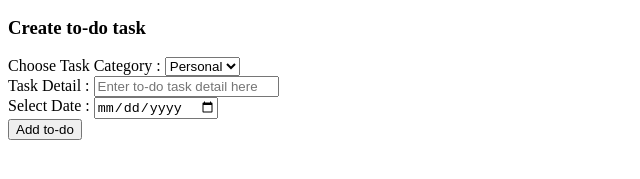
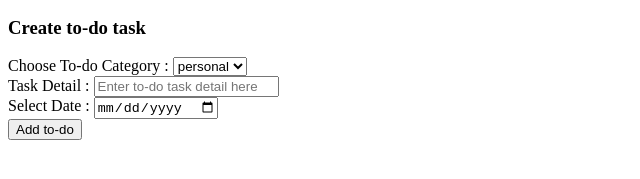
Before and after one commit to anwarmoazam/JS-Projects, a plain HTML site: page to-do.html in a window 1280 px wide. Shown: the part 405-584 px from the top of the page, 0-640 px from the left. Drawn offline with nearby package versions, Linux system fonts and the light colour scheme.

Commit message:
project to-do

```diff
--- a/to-do.html
+++ b/to-do.html
@@ -86,7 +86,7 @@
           <h3>Create to-do task</h3>
           <form>
             <div class="form-group">
-              <label for="task-category">Choose Task Category : </label>
+              <label for="task-category">Choose To-do Category : </label>
               <select name="category" id="task-category"></select>
             </div>
             <div class="form-group">
--- a/to-do.js
+++ b/to-do.js
@@ -4,13 +4,63 @@ let taskDetail = document.getElementById('task-detail');
 let taskDate = document.getElementById('task-date');
 let addToDoBtn = document.getElementById('addToDo');
 
-const category = ["Personal","Work","Lecture","Other"];
 
-const toDoList = [];
-const dueToDoList = [];
-const doneToDoList = [];
+
+
+const toDoList = {
+    // category: ["Personal","Work","Lecture","Other"];
+    personal : [
+        {
+            id : 1,
+            detail : 'Shopping',
+            date : new Date(),
+            done : false
+        },
+        {
+            id : 2,
+            detail : 'Watch Movie',
+            date : new Date(),
+            done : false
+        }
+    ],
+    work : [
+        {
+            id : 1,
+            detail : 'Make Report',
+            date : new Date(),
+            done : false
+        },
+        {
+            id : 2,
+            detail : 'Attend VC',
+            date : new Date(),
+            done : false
+        }
+    ],
+    study : [
+        {
+            id : 1,
+            detail : 'Comlpete Course',
+            date : new Date(),
+            done : false
+        },
+        {
+            id : 2,
+            detail : 'Code',
+            date : new Date(),
+            done : false
+        }
+    ]
+};
+
+
+
+// const toDoList = [];
+// const dueToDoList = [];
+// const doneToDoList = [];
 
 (function renderCategory(){
+    const category = Object.keys(toDoList);
     for(let i=0; i<category.length; i++){
         let option = document.createElement('option');
         option.innerText = category[i];
@@ -21,15 +71,19 @@ const doneToDoList = [];
 addToDoBtn.addEventListener('click',function(e){
     e.preventDefault();
     let toDo = {};
-    if((categoryDOM.value === "") || (taskDetail.value === "")){
+    if((categoryDOM.value.trim() === "") || (taskDetail.value.trim() === "")){
         alert("Please Insert Valid Detail");
         resetToDoForm();
     } else{
-        toDo.category = categoryDOM.value;
-        toDo.detail = taskDetail.value;
-        toDo.toDoDate = new Date(taskDate.value);
-        toDo.done = false;
-        toDoList.push(toDo);
+        for(let toDoCategory in toDoList){
+            if(categoryDOM.value === toDoCategory){
+                toDo.id = toDoList[toDoCategory].length+1;
+                toDo.detail = taskDetail.value;
+                toDo.toDoDate = new Date(taskDate.value);
+                toDo.done = false;
+                toDoList[toDoCategory].push(toDo);
+            }
+        }
         resetToDoForm();
         console.log(toDoList);
     }
```
